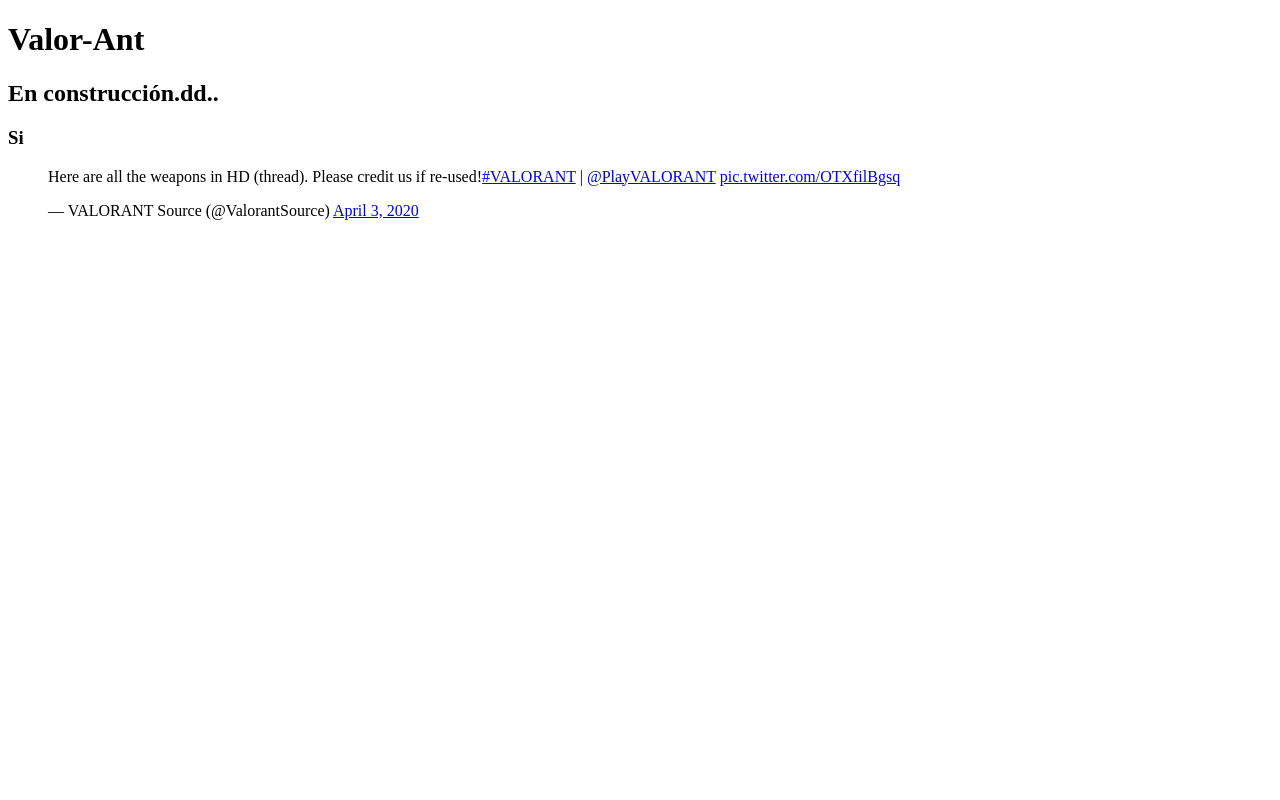
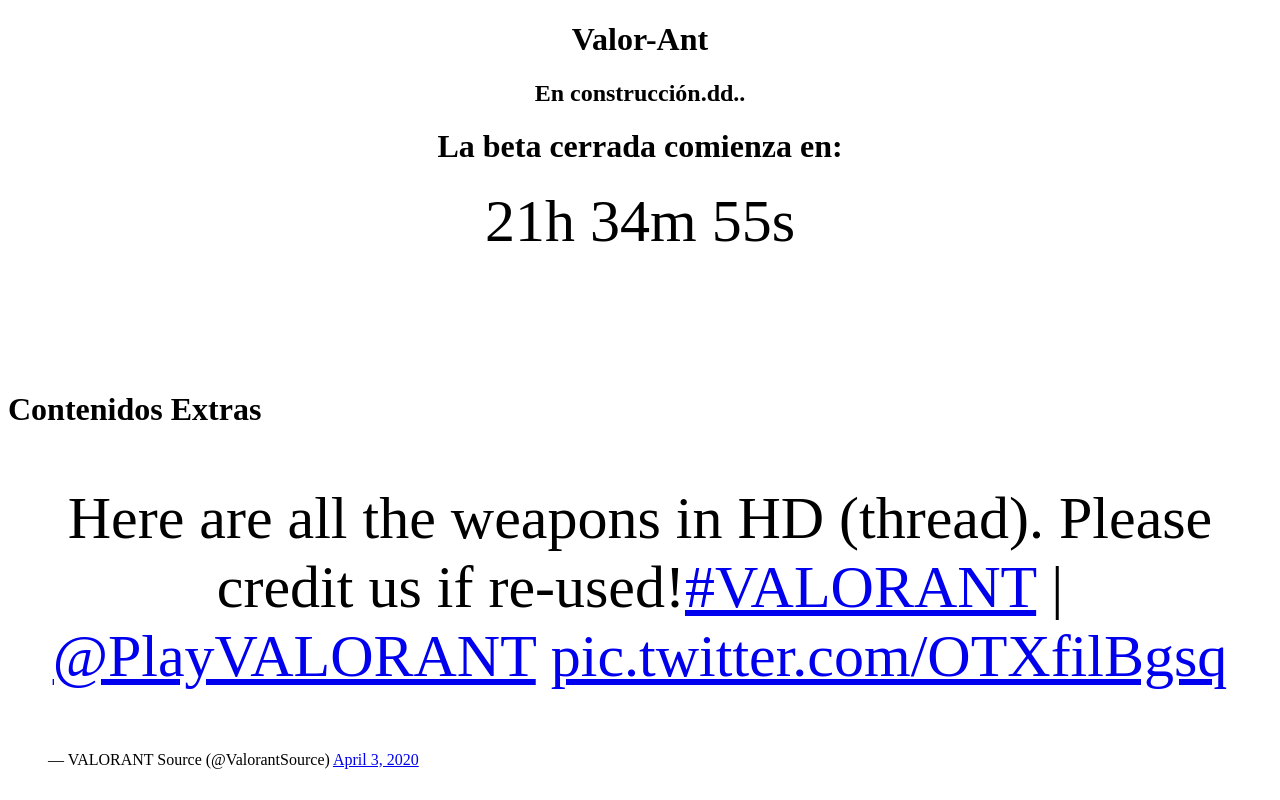
Before and after one commit to Bluishant/bluishant.github.io, a plain HTML site: page index.html in a window 1280 px wide. Drawn offline with Linux system fonts and the light colour scheme.

Commit message:
countdown

```diff
--- a/index.html
+++ b/index.html
@@ -5,9 +5,52 @@
     <title>Valor-ant</title>
   </head>
   <body>
+    <center>
     <h1>Valor-Ant</h1>
     <h2>En construcción.dd..</h2>
-    <h3>Si</h3>
+    <h1>La beta cerrada comienza en:</h1> </center>
+    <style>
+p {
+  text-align: center;
+  font-size: 60px;
+  margin-top: 0px;
+}
+</style>
+</head>
+<body>
+
+<p id="demo"></p>
+
+<script>
+// Set the date we're counting down to
+var countDownDate = new Date("Apr 7, 2020 14:00:00").getTime();
+
+// Update the count down every 1 second
+var x = setInterval(function() {
+
+  // Get today's date and time
+  var now = new Date().getTime();
+
+  // Find the distance between now and the count down date
+  var distance = countDownDate - now;
+
+  // Time calculations for days, hours, minutes and seconds
+  var hours = Math.floor((distance % (1000 * 60 * 60 * 24)) / (1000 * 60 * 60));
+  var minutes = Math.floor((distance % (1000 * 60 * 60)) / (1000 * 60));
+  var seconds = Math.floor((distance % (1000 * 60)) / 1000);
+
+  // Output the result in an element with id="demo"
+  document.getElementById("demo").innerHTML = hours + "h "
+  + minutes + "m " + seconds + "s ";
+
+  // If the count down is over, write some text
+  if (distance < 0) {
+    clearInterval(x);
+    document.getElementById("demo").innerHTML = "EXPIRED";
+  }
+}, 1000);
+</script>
+<br><br><br> <h1>Contenidos Extras</h1> <br>
     <blockquote class="twitter-tweet"><p lang="en" dir="ltr">Here are all the weapons in HD (thread). Please credit us if re-used!<a href="https://twitter.com/hashtag/VALORANT?src=hash&amp;ref_src=twsrc%5Etfw">#VALORANT</a> | <a href="https://twitter.com/PlayVALORANT?ref_src=twsrc%5Etfw">@PlayVALORANT</a> <a href="https://t.co/OTXfilBgsq">pic.twitter.com/OTXfilBgsq</a></p>&mdash; VALORANT Source (@ValorantSource) <a href="https://twitter.com/ValorantSource/status/1246206178461462534?ref_src=twsrc%5Etfw">April 3, 2020</a></blockquote> <script async src="https://platform.twitter.com/widgets.js" charset="utf-8"></script>
   </body>
 </html>
```
